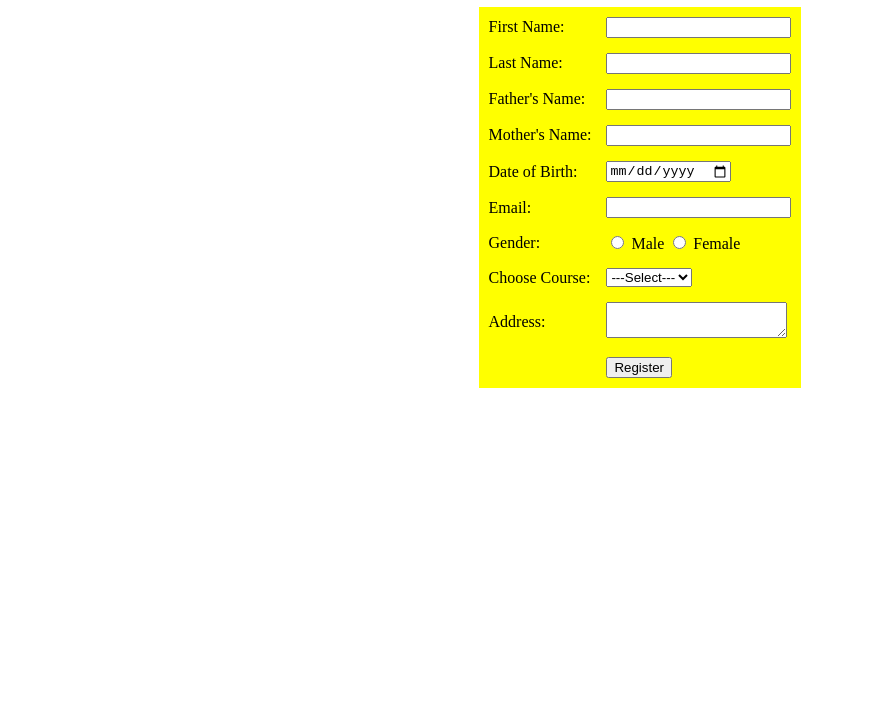
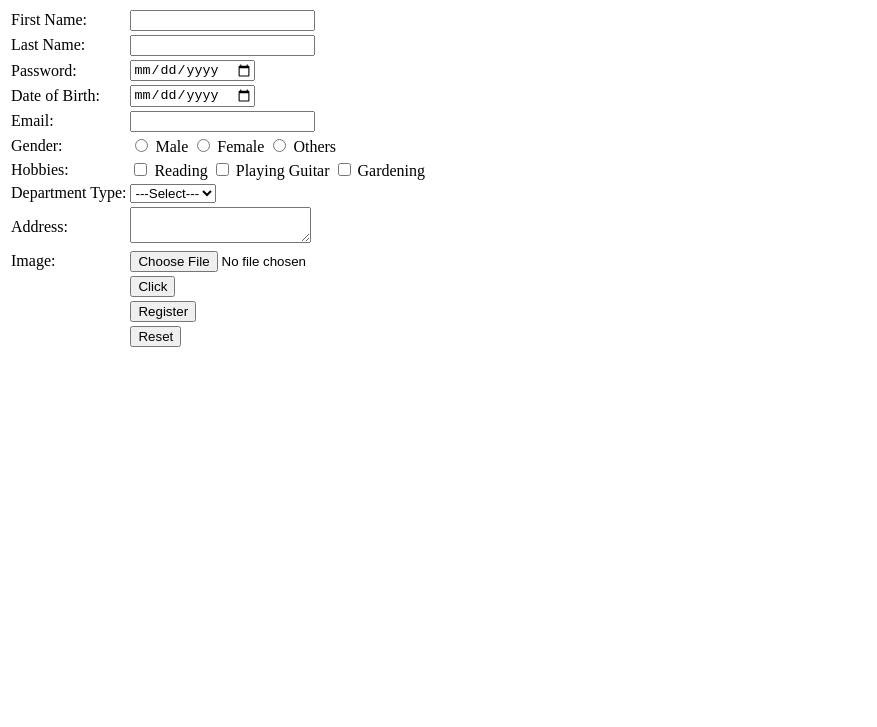
Before and after one commit to S-K-Das/Learning-web-technologies-spring-2024-2025-sec-B, a plain HTML site: page index.html in a window 1280 px wide. Shown: the part 73-800 px from the top of the page, without its empty margins (0-877 px from the left). Drawn offline with Linux system fonts and the light colour scheme.

Commit message:
first Project

```diff
--- a/index.html
+++ b/index.html
@@ -1,12 +1,12 @@
 <!DOCTYPE html>
 <html>
 <head>
-    <title>Student Registration Form</title>
+    <center><title>Student Registration Form</title></center>
 </head>
 <body>
-    <center><h1>Student Registration Form</h1></center>
-    <form name="myform" action="" method="POST">
-        <table cellpadding="5" cellspacing="5" bgcolor="yellow" align="center">
+    <h1>Student Registration Form</h1>
+    <form>
+        <table>
             <tr>
                 <td>First Name:</td>
                 <td><input type="text" name="fname" required></td>
@@ -16,12 +16,8 @@
                 <td><input type="text" name="lname" required></td>
             </tr>
             <tr>
-                <td>Father's Name:</td>
-                <td><input type="text" name="fathername" required></td>
-            </tr>
-            <tr>
-                <td>Mother's Name:</td>
-                <td><input type="text" name="mothername" required></td>
+                <td>Password:</td>
+                <td><input type="date" name="date" required></td>
             </tr>
             <tr>
                 <td>Date of Birth:</td>
@@ -36,17 +32,26 @@
                 <td>
                     <input type="radio" name="gender" value="Male" required> Male
                     <input type="radio" name="gender" value="Female" required> Female
+                    <input type="radio" name="gender" value="Others" required> Others
                 </td>
             </tr>
             <tr>
-                <td>Choose Course:</td>
+                <td>Hobbies:</td>
                 <td>
-                    <select name="course" required>
+                    <input type="checkbox" name="hobbies" value="Reading" required> Reading
+                    <input type="checkbox" name="hobbies" value="Playing Guitar" required> Playing Guitar
+                    <input type="checkbox" name="hobbies" value="Gardening" required> Gardening
+                </td>
+            </tr>
+            <tr>
+                <td>Department Type:</td>
+                <td>
+                    <select name="department" required>
                         <option value="">---Select---</option>
-                        <option value="HTML">HTML</option>
-                        <option value="Introduction to JAVA">JAVA</option>
-                        <option value="C sharp programming">C_Sharp</option>
-                        <option value="Programming with Python">Python</option>
+                        <option value="CS">CS</option>
+                        <option value="EEE">EEE</option>
+                        <option value="BBA">BBA</option>
+                        <option value="LAW">LAW</option>
                     </select>
                 </td>
             </tr>
@@ -55,10 +60,25 @@
                 <td><textarea name="address" required></textarea></td>
             </tr>
             <tr>
+                <td>Image:</td>
+                <td>
+                    <input type="file" name="image" value="" required>
+                </td>
+            </tr>
+            <tr>
+                <td></td>
+                <td><input type="button" name="button" value="Click"></td>
+            </tr>
+            <tr>
                 <td></td>
                 <td><input type="submit" name="submit" value="Register"></td>
             </tr>
+            <tr>
+                <td></td>
+                <td><input type="button" name="reset" value="Reset"></td>
+            </tr>
         </table>
-    </form>
 </body>
+</from>
+</table>
 </html>
```
